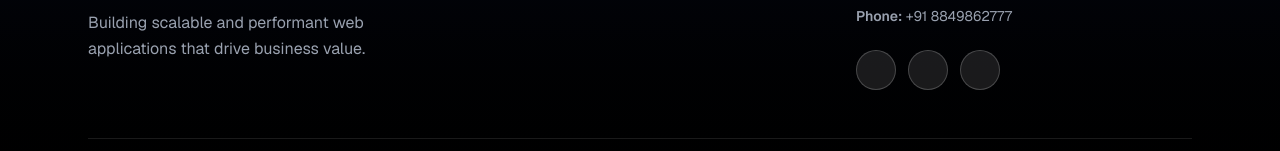
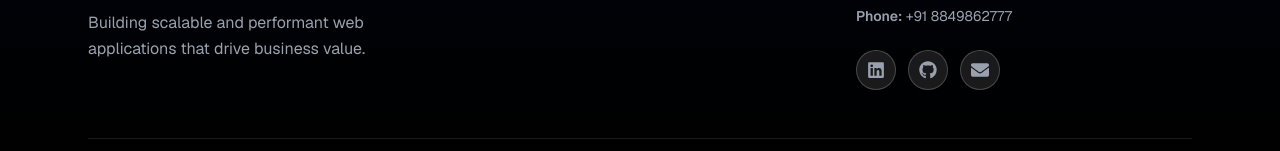
Before and after one commit to Harsh-Vaishnani/Harsh_Porfolio, a Next.js app: page / in a window 1280 px wide. Shown: the part 1194-1345 px from the top of the page. Built offline with nearby package versions, Linux system fonts and the light colour scheme.

Commit message:
Add icons to social links in footer for enhanced visual appeal

```diff
--- a/components/footer.jsx
+++ b/components/footer.jsx
@@ -16,9 +16,9 @@ export default function Footer() {
   ]
 
   const socials = [
-    { label: 'LinkedIn', url: 'https://www.linkedin.com/in/harsh-vaishnani' },
-    { label: 'GitHub', url: 'https://github.com/Harsh-Vaishnani' },
-    { label: 'Email', url: 'mailto:vaishnaniharsh8@gmail.com' },
+    { label: 'LinkedIn', url: 'https://www.linkedin.com/in/harsh-vaishnani', icon: <FaLinkedin size={18} /> },
+    { label: 'GitHub', url: 'https://github.com/Harsh-Vaishnani', icon: <FaGithub size={18} /> },
+    { label: 'Email', url: 'mailto:vaishnaniharsh8@gmail.com', icon: <FaEnvelope size={18} /> },
   ]
 
   return (
```
